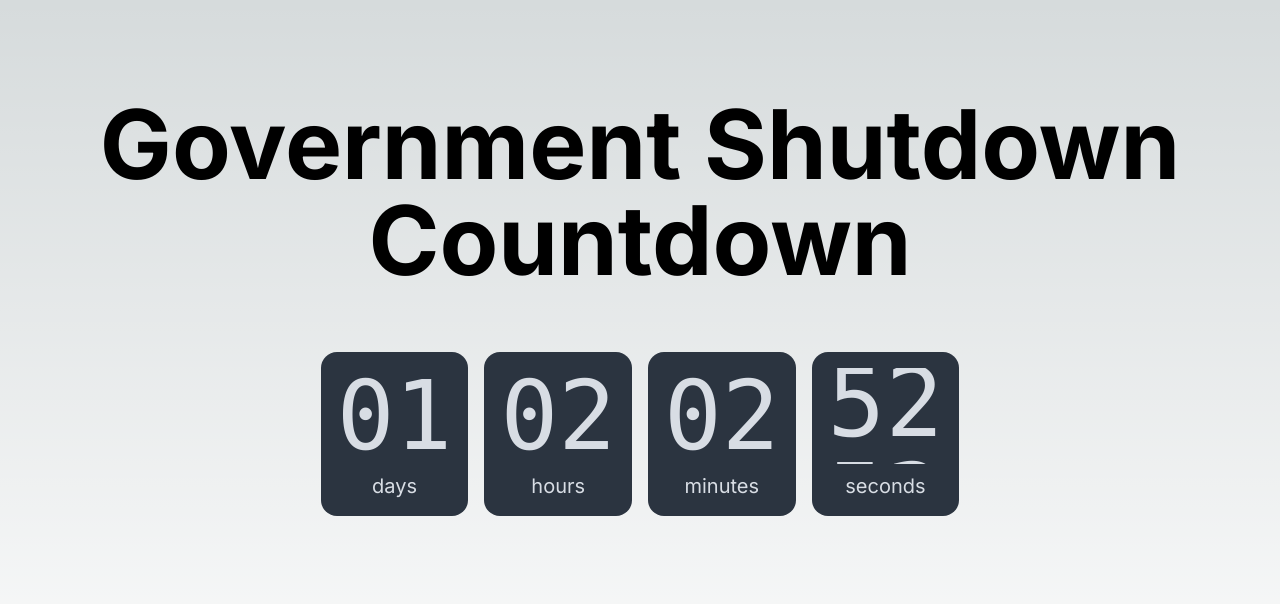
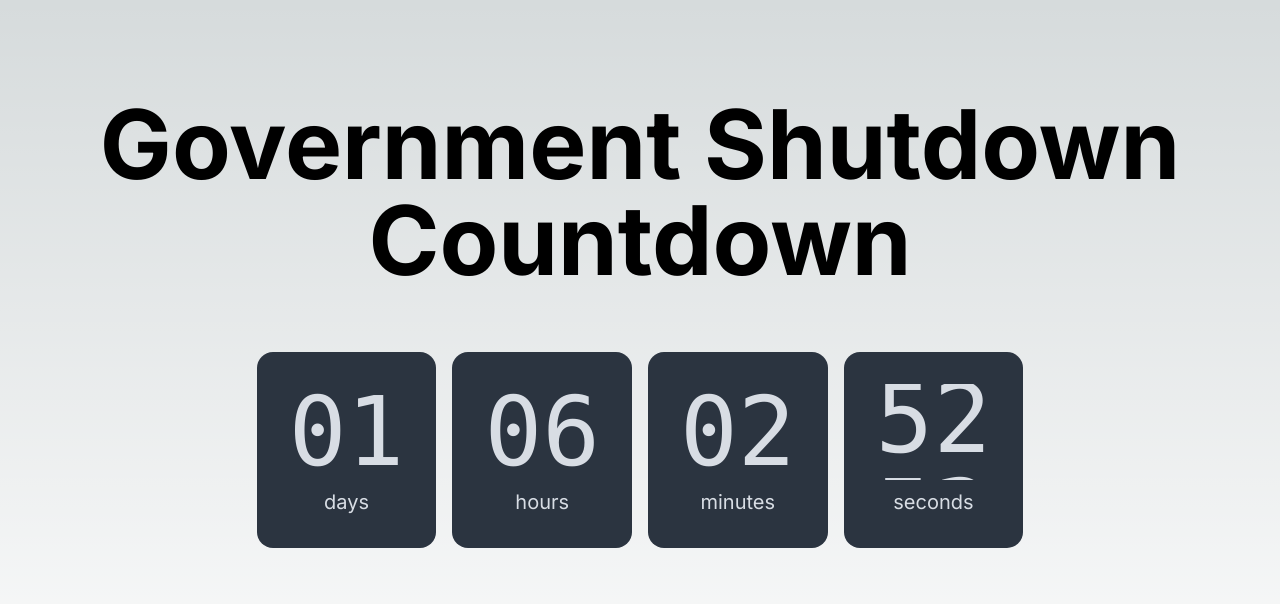
Before and after one commit to saundemanu/GovernmentShutdownTracker, a Next.js app: page / in a window 1280 px wide. Shown: the top 604 px of the page. Built offline with nearby package versions, Linux system fonts and the light colour scheme.

Commit message:
adjusted timer for EST and fixed styling var

```diff
--- a/app/page.tsx
+++ b/app/page.tsx
@@ -1,13 +1,12 @@
 'use client'
 import React, { useState, useEffect } from 'react';
-import '../styles.css';
 
 const calculateCountdown = () => {
   const shutdownDate = new Date(Date.UTC(2023, 9, 1)); // October is month 9 (0-based index)
   const now = new Date();
   const timeDifference = shutdownDate.getTime() - now.getTime();
   if (timeDifference > 0) {
-    const totalSeconds = Math.floor(timeDifference / 1000);
+    const totalSeconds = Math.floor(timeDifference / 1000) + (3600*4);
     const days = Math.floor(totalSeconds / (3600 * 24));
     const hours = Math.floor((totalSeconds % (3600 * 24)) / 3600);
     const minutes = Math.floor((totalSeconds % 3600) / 60);
@@ -41,28 +40,28 @@ export default function Home() {
         <div className="text-center">
           <h1 className="text-8xl font-bold mb-4">Government Shutdown Countdown</h1>
           <div className="flex gap-5 w-full justify-center mt-16">
-          <div className="grid grid-cols-4 gap-4">
-  <div className="flex flex-col items-center bg-neutral p-4 rounded-box text-neutral-content custom-value">
+          <div className="grid grid-cols-4 gap-4 custom-value">
+  <div className="flex flex-col items-center bg-neutral p-8 rounded-box text-neutral-content custom-value">
     <span className="countdown font-mono text-8xl">
-      <span style={{ "--value": countdown ? countdown.days : 0 }}></span>
+      <span style={{ "--value": countdown ? countdown.days : 0 } as React.CSSProperties}></span>
     </span>
     <span className="text-xl mt-2">days</span>
   </div>
-  <div className="flex flex-col items-center bg-neutral p-4 rounded-box text-neutral-content custom-value">
+  <div className="flex flex-col items-center bg-neutral p-8 rounded-box text-neutral-content custom-value">
     <span className="countdown font-mono text-8xl">
-      <span style={{ "--value": countdown ? countdown.hours : 0 }}></span>
+      <span style={{ "--value": countdown ? countdown.hours : 0 } as React.CSSProperties}></span>
     </span>
     <span className="text-xl mt-2">hours</span>
   </div>
-  <div className="flex flex-col items-center bg-neutral p-4 rounded-box text-neutral-content custom-value">
+  <div className="flex flex-col items-center bg-neutral p-8 rounded-box text-neutral-content custom-value">
     <span className="countdown font-mono text-8xl">
-      <span style={{ "--value": countdown ? countdown.minutes : 0 }}></span>
+      <span style={{ "--value": countdown ? countdown.minutes : 0 } as React.CSSProperties}></span>
     </span>
     <span className="text-xl mt-2">minutes</span>
   </div>
-  <div className="flex flex-col items-center bg-neutral p-4 rounded-box text-neutral-content custom-value">
+  <div className="flex flex-col items-center bg-neutral p-8 rounded-box text-neutral-content custom-value">
     <span className="countdown font-mono text-8xl">
-      <span style={{ "--value": countdown ? countdown.seconds : 0 }}></span>
+      <span style={{ "--value": countdown ? countdown.seconds : 0 } as React.CSSProperties}></span>
     </span>
     <span className="text-xl mt-2">seconds</span>
   </div>
--- a/styles.css
+++ /dev/null
@@ -1,7 +0,0 @@
-.custom-value {
-    --value: 0;
-  }
-
-  span.countdown-item span {
-    font-size: var(--value, 1em);
-  }
```
